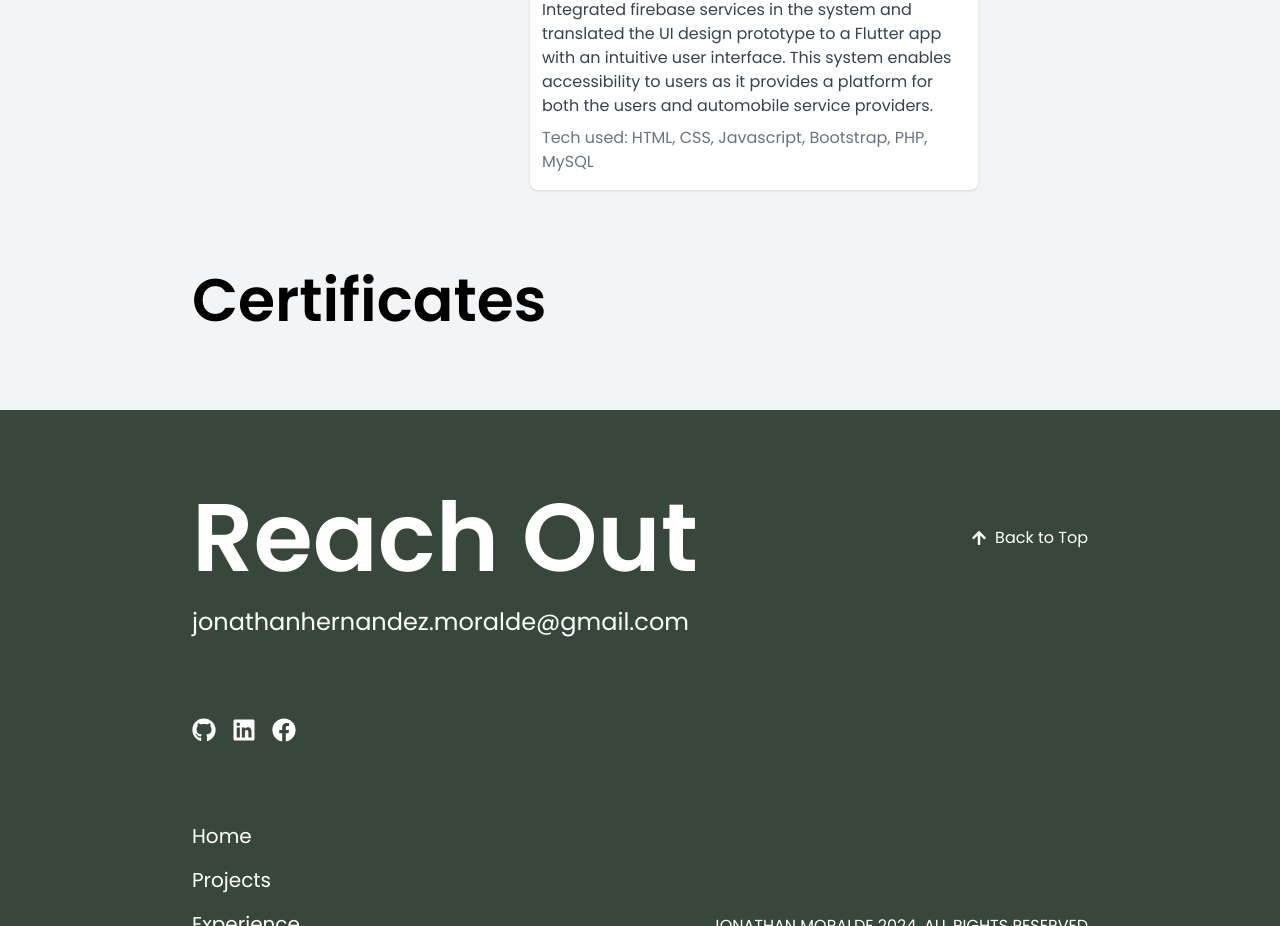
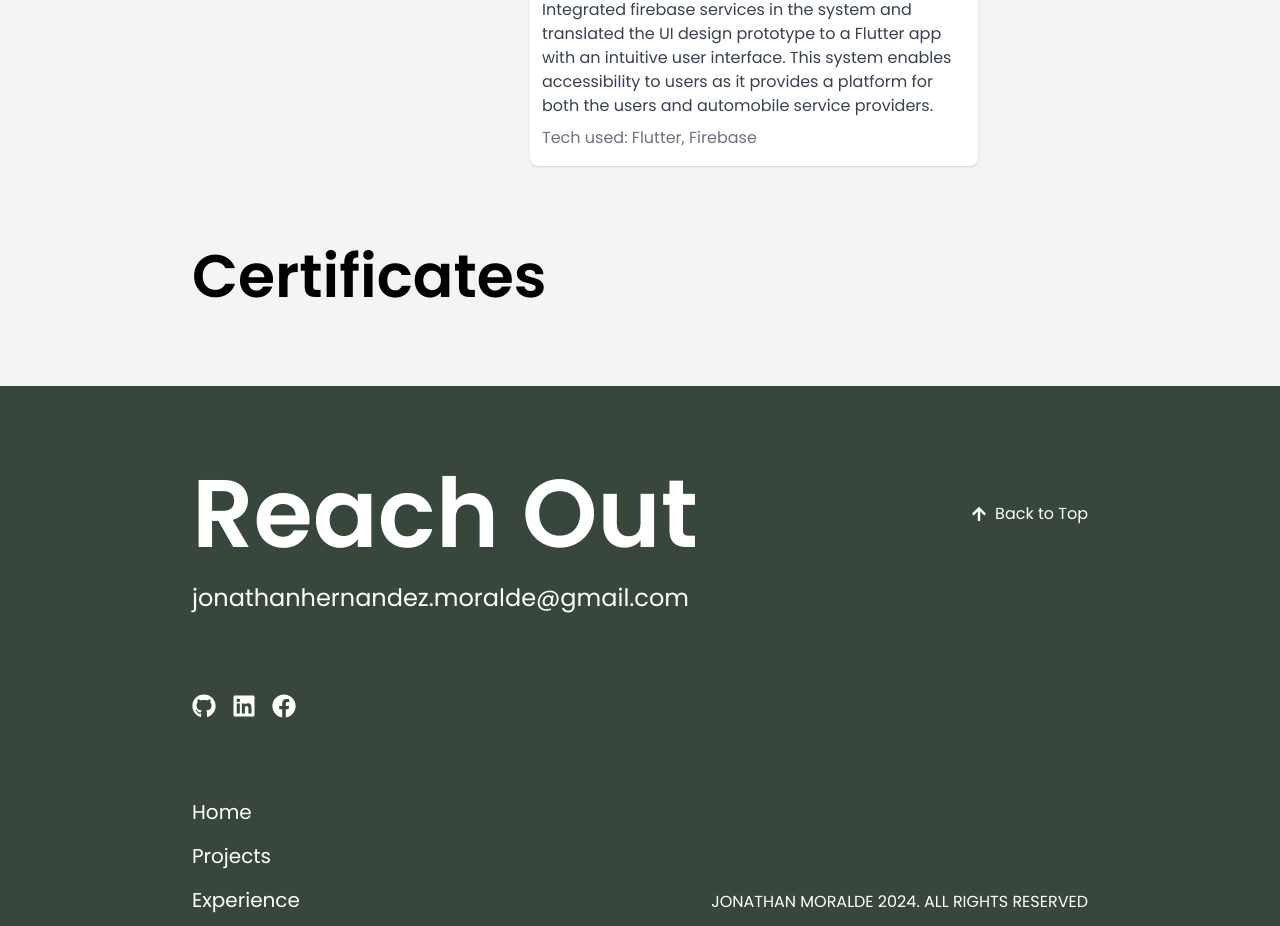
Before and after one commit to JonathanMoralde/portfolio-app, a Next.js app: page /experience in a window 1280 px wide. Shown: the part 1878-2804 px from the top of the page. Built offline with nearby package versions, Linux system fonts and the light colour scheme; no server answers; the database is empty.

Commit message:
updated experience

```diff
--- a/src/app/experience/page.tsx
+++ b/src/app/experience/page.tsx
@@ -70,7 +70,7 @@ const Experience = () => {
       date: "Sep - Sep 2023",
       description:
         "Integrated firebase services in the system and translated the UI design prototype to a Flutter app with an intuitive user interface. This system enables accessibility to users as it provides a platform for both the users and automobile service providers.",
-      tech: "HTML, CSS, Javascript, Bootstrap, PHP, MySQL",
+      tech: "Flutter, Firebase",
     },
   ];
 
```
